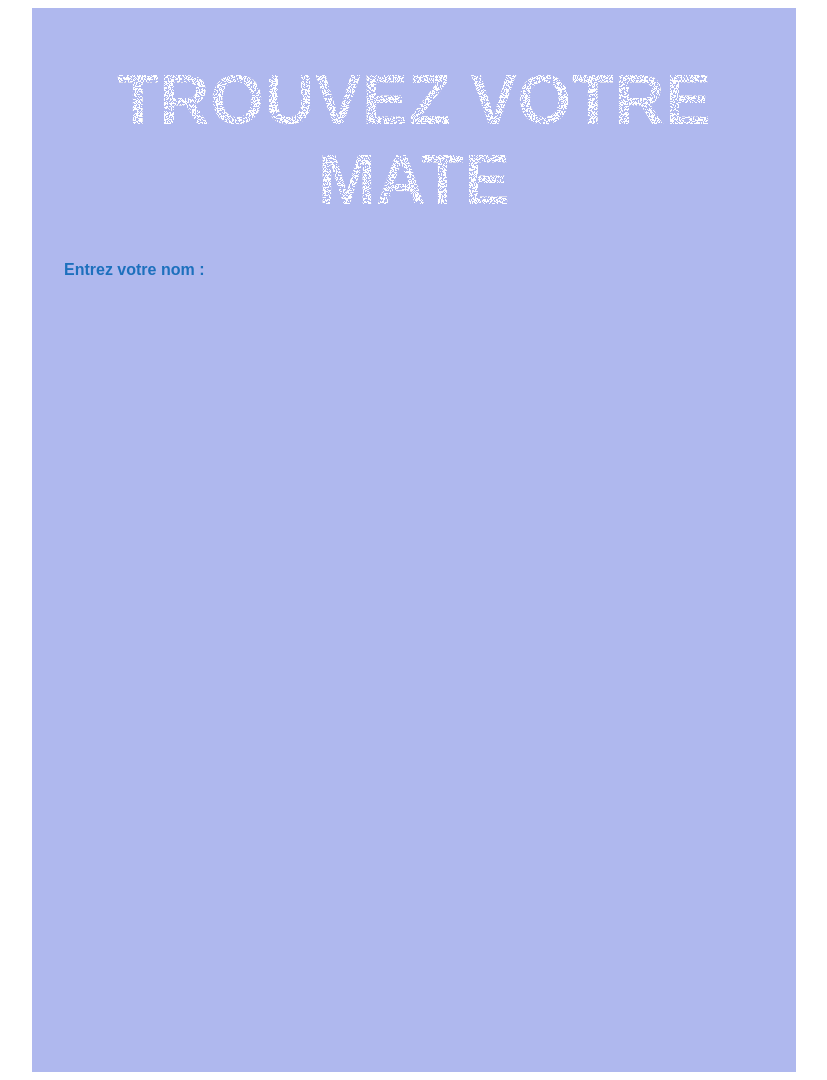
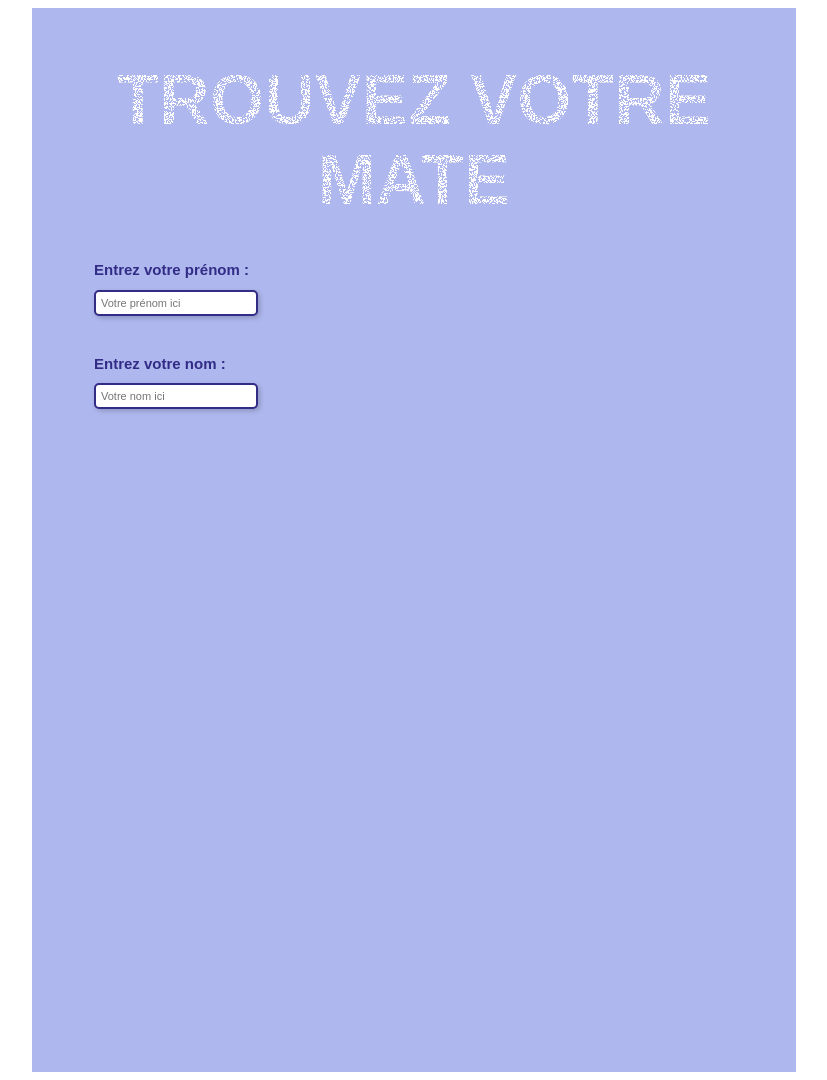
Before and after one commit to Eudo08/2024_2025__lndb_proximite, a Flask app: page / in a window 1280 px wide. Shown: the whole page, without its empty margins (226-1053 px from the left). Run offline with Flask 3, Linux system fonts and the light colour scheme.

Commit message:
avancement ihm

```diff
--- a/data.py
+++ b/data.py
@@ -65,7 +65,7 @@ dico = {
     "person_1": {
         "presentation" : {
         "prenom" : "Eudocie",
-        "nom" : "De Khovrine"
+        "nom" : "de Khovrine"
         },
         "info_perso" : {
         "interet" : "manger",
--- a/interface/static/css/styleprincipal.css
+++ b/interface/static/css/styleprincipal.css
@@ -20,15 +20,28 @@ h1 {
 .entry {
 
     font-family: sans-serif;
-    color: #1d70bd;
+    color: #322c86;
     font-weight: bold;
     margin: 0;
     line-height: 1.3em;
-    font-size: 16px;
+    font-size: 15px;
     margin-top: 20px;
-    margin-left: auto;
+    margin-left: 30px;
+    margin-bottom: 10px;
 
+}
 
+.input-entry {
+    display: block; /* Met l'input sur une nouvelle ligne */
+    margin-left: 30px; /* Centre l'input horizontalement */
+    margin-right: auto;
+    margin-top: auto;
+    padding: 5px; /* Ajoute de l'espace à l'intérieur */
+    width: 150px; /* Largeur de l'input */
+    font-size: 11px; /* Taille du texte */
+    border: 2px solid #322c86; /* Bordure noire */
+    border-radius: 5px; /* Coins arrondis */
+    box-shadow: 2px 2px 5px rgba(0, 0, 0, 0.2); /* Effet d'ombre léger */
 }
 
 
--- a/interface/templates/index.html
+++ b/interface/templates/index.html
@@ -19,7 +19,11 @@
                 Trouvez votre mate
             </h1>
         </center>
+        <p class="entry">Entrez votre prénom :</p>
+        <input type="text" class="input-entry" placeholder="Votre prénom ici">
+        <br>
         <p class="entry">Entrez votre nom :</p>
+        <input type="text" class="input-entry" placeholder="Votre nom ici">
 
     </div>
 
```
